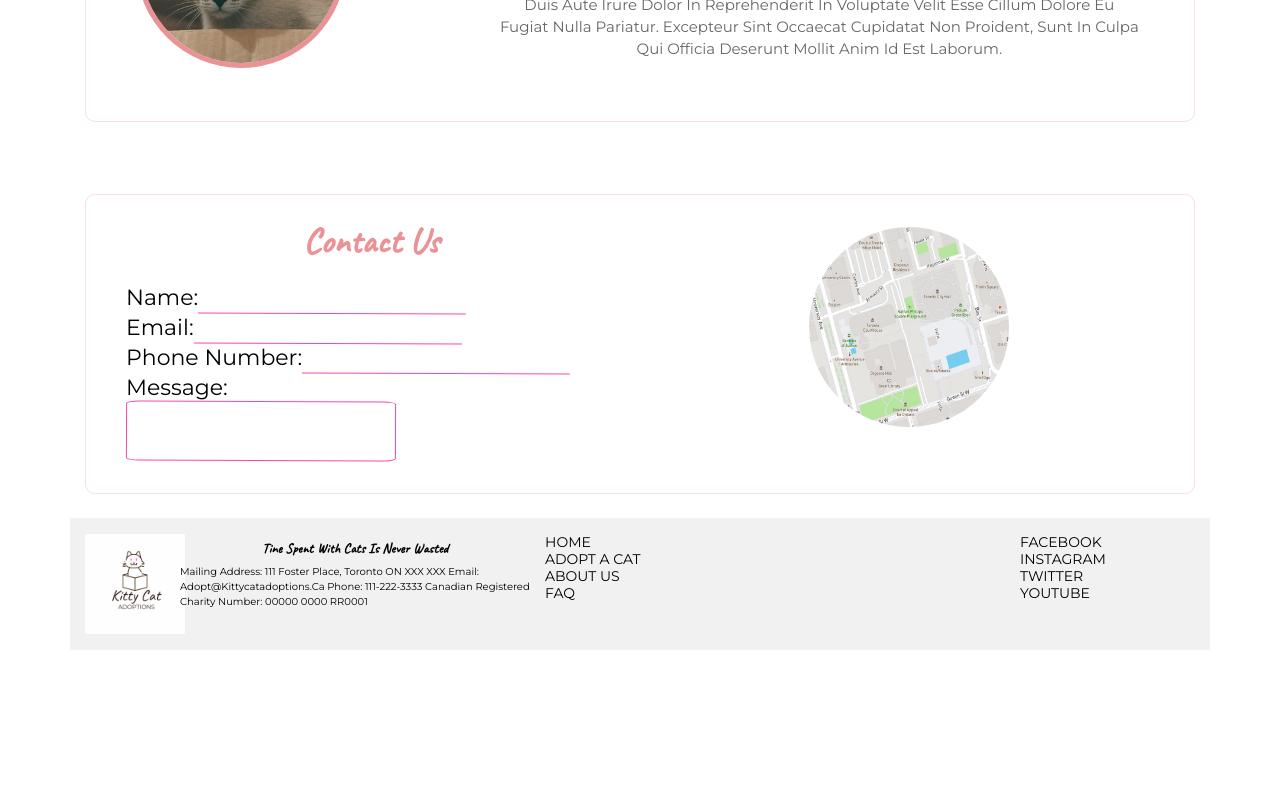
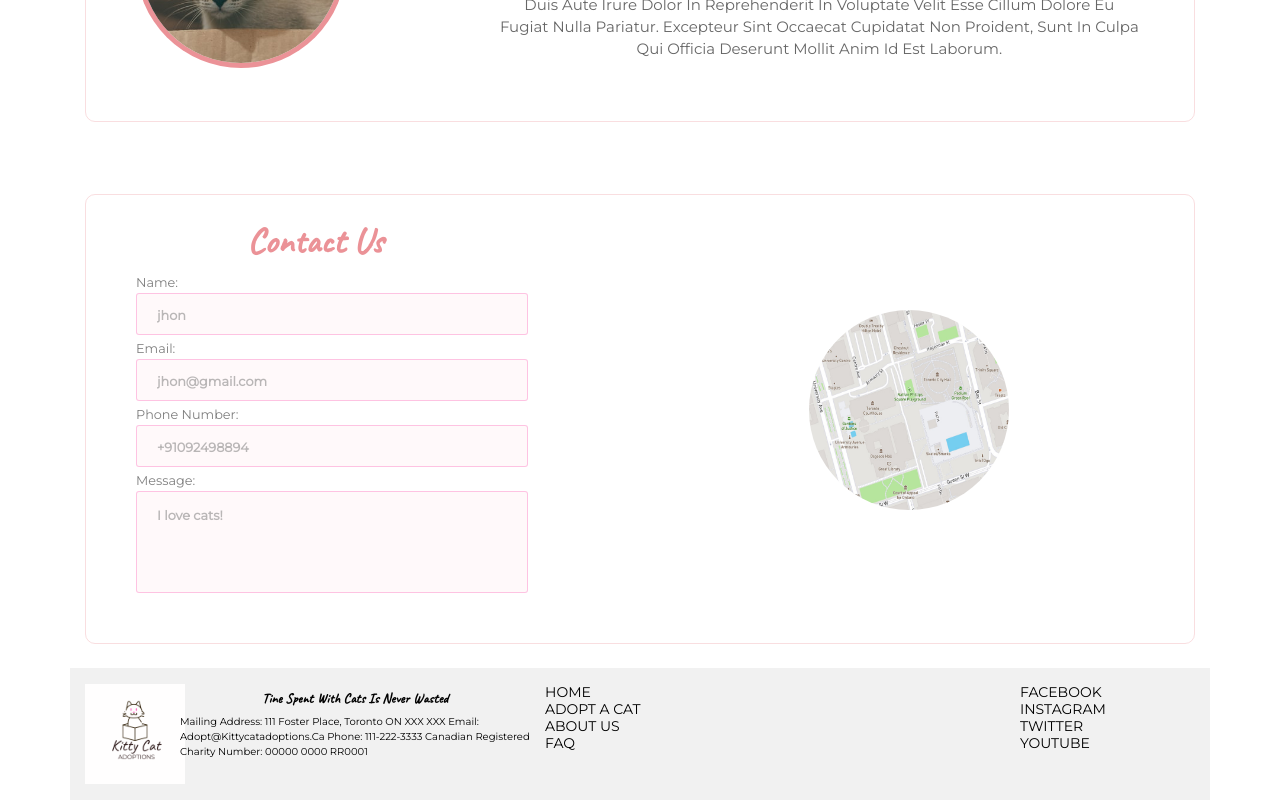
Before and after one commit to kambleaa007/KittyCat, a React (Create React App) app: page / in a window 1280 px wide. Shown: the part 1177-1977 px from the top of the page. Before the commit the page ends 1827 px from the top, so only its background shows below. Built offline with nearby package versions, Linux system fonts and the light colour scheme.

Commit message:
change style content-us section

```diff
--- a/src/App.css
+++ b/src/App.css
@@ -119,7 +119,12 @@
   font-weight: normal;
   font-size: 22px;
   line-height: 27px;
-
+  display: flex;
+  flex-direction: column;
+  align-items: center;
+  width: 500px;
+  height: 300px;
+  justify-content: center;
   color: #000000;
 }
 
@@ -196,7 +201,7 @@
   line-height: 45px;
   text-align: center;
   text-transform: capitalize;
-
+  width: 420px;
   color: #EB9297;
 }
 
@@ -486,3 +491,42 @@
   font-weight: 600;
   color: #fff;
 }
+
+
+.contact-us {
+  height: 450px;
+}
+
+.custom-col-1, .custom-col-2  {
+  display: flex;
+  align-items: center;
+  justify-content: center;
+}
+
+.input-name {
+  font-size: 0.8rem;
+  margin-bottom: -3px;
+  opacity: 0.5;
+}
+
+input, textarea{
+  all: unset !important;
+  width: 350px !important;
+  height: 20px !important;
+  border-radius: 3px !important;
+  font-size: 1rem !important;
+  padding: 10px 20px !important;
+  background: rgb(255, 192, 203,0.1) !important;
+  border: 1px solid rgb(252, 70, 170,0.3) !important;
+}
+
+textarea {
+  height: 80px !important;
+}
+
+
+input::placeholder, textarea::placeholder {
+  font-size: 0.8rem;
+  font-weight: bold;
+  opacity: 0.5;
+}
--- a/src/components/ContactUs.js
+++ b/src/components/ContactUs.js
@@ -7,23 +7,22 @@ import Map from "./../common/img/map.jpg";
 
 function ContactUs(props) {
     return (
-        <div className="about-us mt-5">
+        <div className="about-us contact-us  mt-5">
             <Container>
-                <div className="about-us-cols">
+                <div>
                 <Row>
-                    <Col sm={6}>
+                    <Col className="custom-col-1"  sm={6}>
                         <div className="about-us-text m-2">
                             <div className="about-us-text-heading">Contact Us</div>
                             <div className="contact-us-text-body m-3 ">
-                                <Row>Name: <input type="text" /></Row>
-                                <Row>Email: <input type="text" /></Row>
-                                <Row>Phone Number: <input type="text" /></Row>
-                                <Row>Message: </Row>
-                                <Row><textarea /></Row>
+                                <Col><p className="input-name">Name: </p> <input type="text" placeholder="jhon"/></Col>
+                                <Col><p className="input-name">Email: </p><input type="text" placeholder="jhon@gmail.com" /></Col>
+                                <Col><p className="input-name">Phone Number:</p> <input type="text" placeholder="+91092498894" /></Col>
+                                <Col><p className="input-name">Message:</p> <textarea placeholder="I love cats!" /></Col>
                             </div>
                         </div>
                     </Col>
-                    <Col sm={6}>
+                    <Col className="custom-col-2" sm={6}>
                         <div  className="contact-us-map m-3">
                             <img src={Map} />
                         </div>
```
